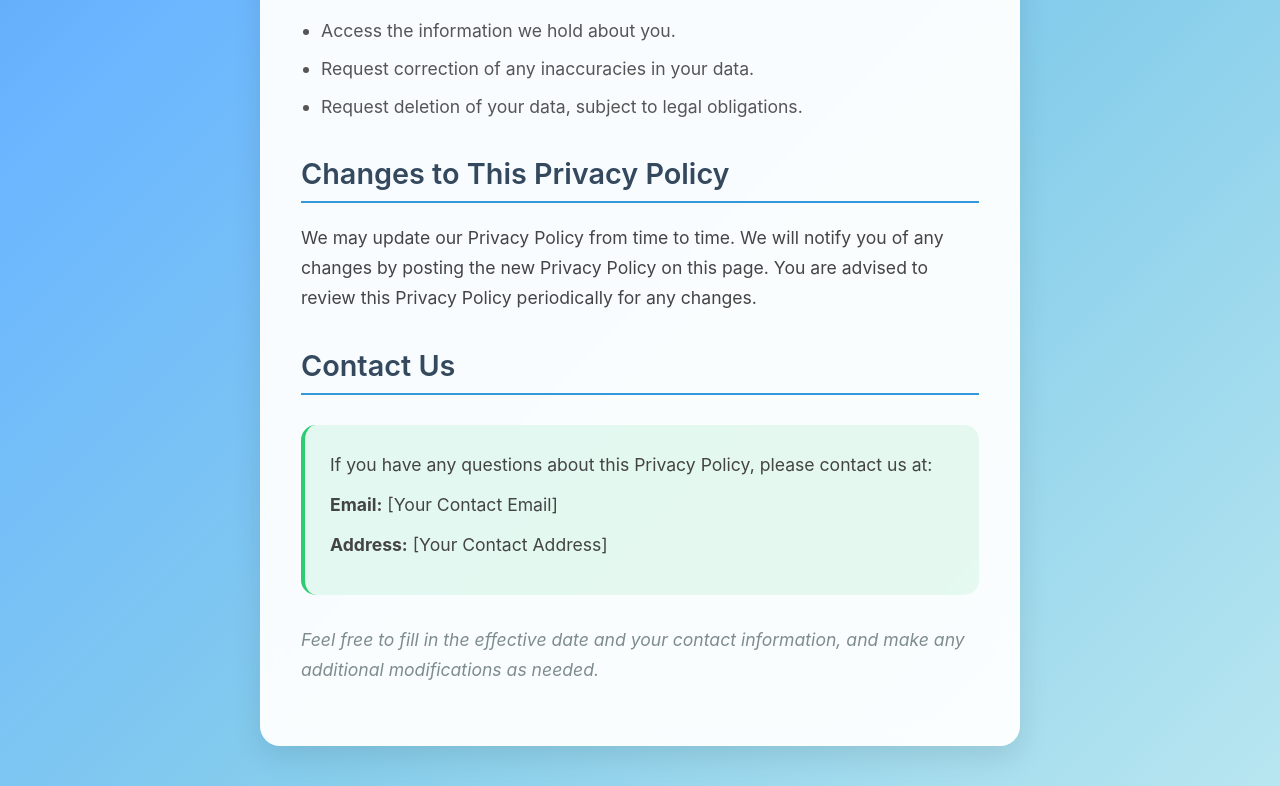
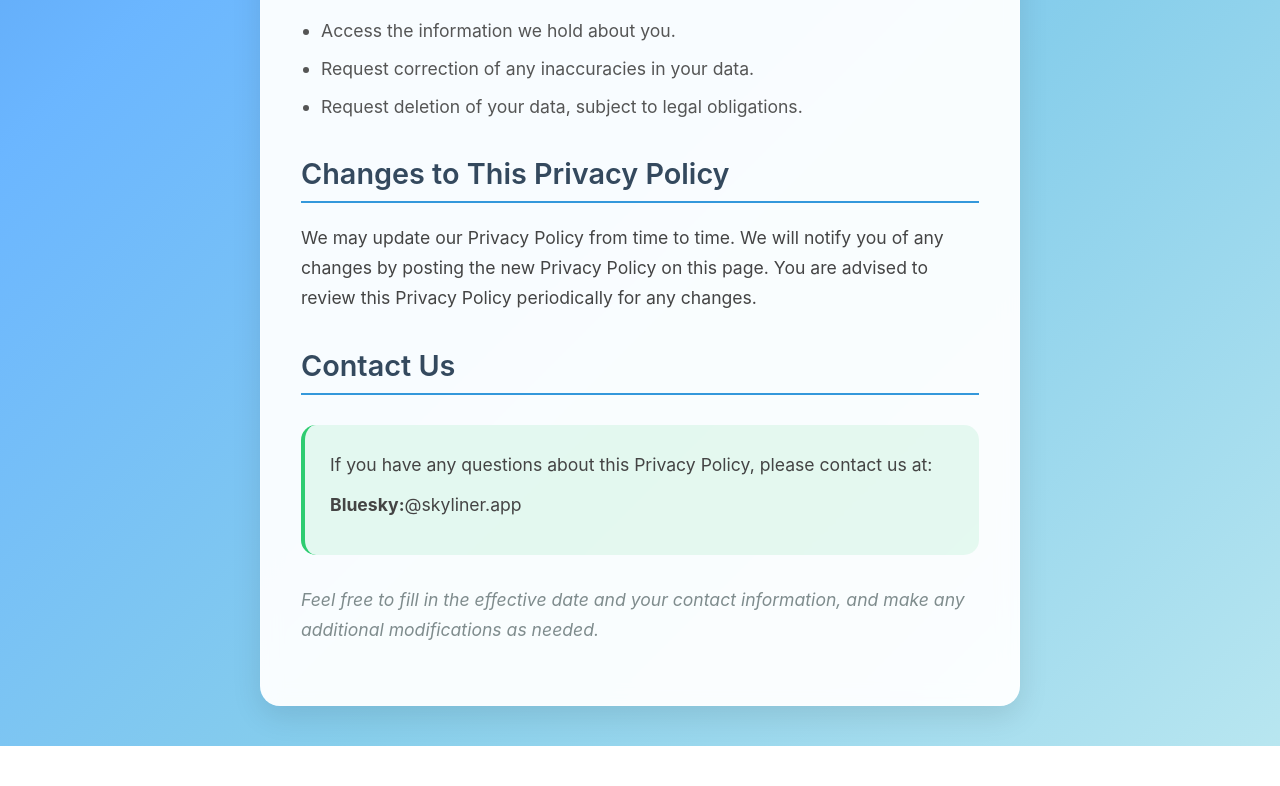
Before and after one commit to rayanwaked/SkylinerPolicy, a website: page index.html in a window 1280 px wide. Shown: the part 1711-2497 px from the top of the page. After the commit the page ends 2457 px from the top, so only its background shows below. Drawn offline with Linux system fonts and the light colour scheme.

Commit message:
Update index.html

```diff
--- a/index.html
+++ b/index.html
@@ -329,8 +329,7 @@
             If you have any questions about this Privacy Policy, please contact
             us at:
           </p>
-          <p><strong>Email:</strong> [Your Contact Email]</p>
-          <p><strong>Address:</strong> [Your Contact Address]</p>
+          <p><strong>Bluesky:</strong>@skyliner.app</p>
         </div>
 
         <p style="margin-top: 30px; font-style: italic; color: #7f8c8d">
```
